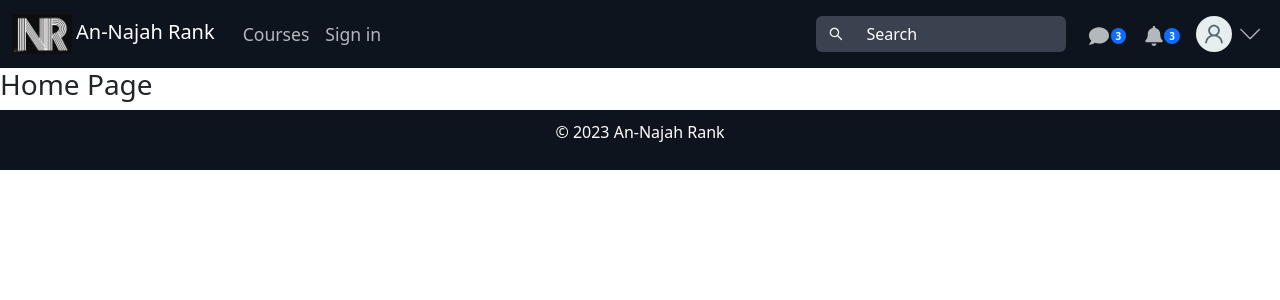
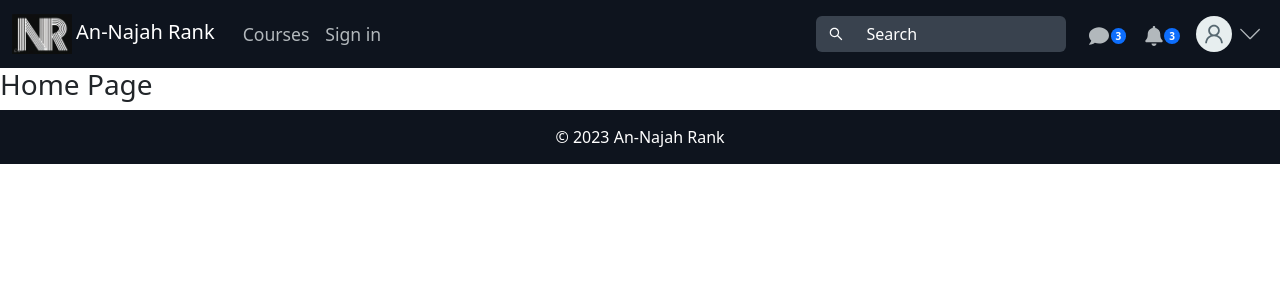
Before and after one commit to Momen-Odeh/An-Najah-Rank, a React (Create React App) app in the folder Frontend/: page / in a window 1280 px wide. Shown: the top 300 px of the page. Built offline with nearby package versions, Linux system fonts and the light colour scheme.

Commit message:
update footer style

```diff
--- /dev/null
+++ b/Frontend/src/Components/Footer/Style.js
@@ -0,0 +1,10 @@
+import { createUseStyles } from "react-jss";
+const useStyle =  createUseStyles({
+  footer:{
+  backgroundColor: '#0e141e',
+  color: 'white',
+  textAlign: 'center',
+  padding: '15px 0',
+}
+})
+export default useStyle
--- a/Frontend/src/Components/Footer/index.js
+++ b/Frontend/src/Components/Footer/index.js
@@ -1,22 +1,16 @@
 import React from 'react';
-import { Container } from 'react-bootstrap';
-
+import { Container, Row, Col } from 'react-bootstrap';
+import useStyle from './Style';
 const Footer = () => {
-  const footerStyle = {
-    backgroundColor: '#0e141e',
-    color: 'white',
-    textAlign: 'center',
-    padding: '10px 0',
-    bottom: '0',
-    width: '100%',
-  };
-
+  const classes = useStyle()
   return (
-    <div style={footerStyle}>
-      <Container>
-        <p>&copy; {new Date().getFullYear()} An-Najah Rank</p>
+      <Container fluid >
+        <Row className={classes.footer}>
+          <Col >
+            &copy; {new Date().getFullYear()} An-Najah Rank
+          </Col>
+        </Row>
       </Container>
-    </div>
   );
 };
 
--- a/Frontend/src/Components/Navbar/Messages.js
+++ b/Frontend/src/Components/Navbar/Messages.js
@@ -1,10 +1,10 @@
 import React, { useState, useRef } from 'react';
 import { Nav, Badge, Overlay } from 'react-bootstrap';
 import { FaComment } from 'react-icons/fa';
-import Style from './Style';
+import useStyle from './Style';
 
 const Messages = () => {
-  const classes = Style();
+  const classes = useStyle();
   const [showMessages, setShowMessages] = useState(false);
   const [messages, setMessages] = useState([
     { id: 1, sender: 'John france', time: '2 min ago', content: 'Hello!' },
--- a/Frontend/src/Components/Navbar/Notification.js
+++ b/Frontend/src/Components/Navbar/Notification.js
@@ -1,9 +1,9 @@
 import React, { useState, useRef} from 'react';
 import { Nav, Badge, Overlay } from 'react-bootstrap';
 import { FaBell } from 'react-icons/fa';
-import Style from './Style';
+import useStyle from './Style';
 const Notification = () => {
-  const classes = Style()
+  const classes = useStyle()
   const [showNotification, setShowNotification] = useState(false);
   const [notifications, setNotifications] = useState([
     { id: 1, text: 'Notification 1', time:'2 min ago' },
--- a/Frontend/src/Components/Navbar/Style.js
+++ b/Frontend/src/Components/Navbar/Style.js
@@ -1,6 +1,6 @@
 import { createUseStyles } from "react-jss";
 
-const Style = createUseStyles({
+const useStyle = createUseStyles({
     navContainer:{
         backgroundColor:'#0e141e'
     },
@@ -199,4 +199,4 @@ const Style = createUseStyles({
       }
 
 })
-export default Style
+export default useStyle
--- a/Frontend/src/Components/Navbar/UserChoices.js
+++ b/Frontend/src/Components/Navbar/UserChoices.js
@@ -3,10 +3,10 @@ import { Nav, Overlay } from 'react-bootstrap';
 import { AiOutlineUser } from 'react-icons/ai'
 import { SlArrowDown } from 'react-icons/sl'
 import { Link } from 'react-router-dom';
-import Style from './Style';
+import useStyle from './Style';
 
 const UserChoices = ({userChoices}) => {
-  const classes = Style();
+  const classes = useStyle();
   const [showChoices, setShowChoices] = useState(false);
   const ref = useRef(null);
   const handleUserChoices = (event) => {
--- /dev/null
+++ b/Frontend/src/Components/SearchBox/Style.js
@@ -0,0 +1,23 @@
+import { createUseStyles } from "react-jss";
+
+const useStyle = createUseStyles({
+    customInputGroup: {
+        maxWidth: '250px',
+        marginRight:'15px',
+      },
+      search:{
+        backgroundColor:'#39424e',
+        color:'white !important',
+        border:'none',
+        '&::placeholder': {
+            color:'white',
+        },
+          '&:focus': {
+            backgroundColor:'#39424e',
+            outline: 'none !important',
+            boxShadow: 'none !important',
+          },
+    },
+})
+
+export default useStyle
--- a/Frontend/src/Components/SearchBox/index.js
+++ b/Frontend/src/Components/SearchBox/index.js
@@ -1,27 +1,8 @@
 import React from 'react'
 import { InputGroup, FormControl} from 'react-bootstrap'
 import { AiOutlineSearch } from 'react-icons/ai';
-import { createUseStyles } from "react-jss";
+import useStyle from './Style';
 
-const useStyle = createUseStyles({
-    customInputGroup: {
-        maxWidth: '250px',
-        marginRight:'15px',
-      },
-      search:{
-        backgroundColor:'#39424e',
-        color:'white !important',
-        border:'none',
-        '&::placeholder': {
-            color:'white',
-        },
-          '&:focus': {
-            backgroundColor:'#39424e',
-            outline: 'none !important',
-            boxShadow: 'none !important',
-          },
-    },
-})
 
 const SearchBox = () => {
     const classes = useStyle()
```
